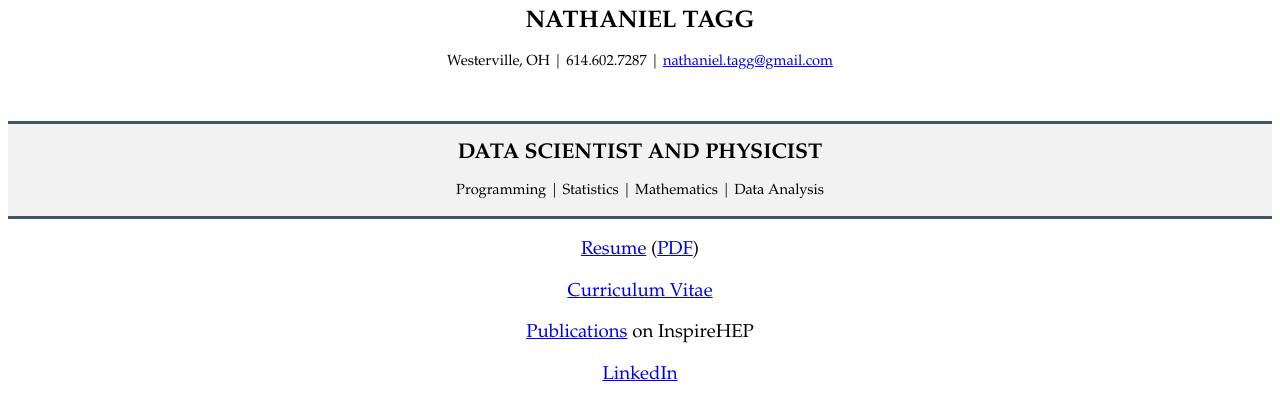
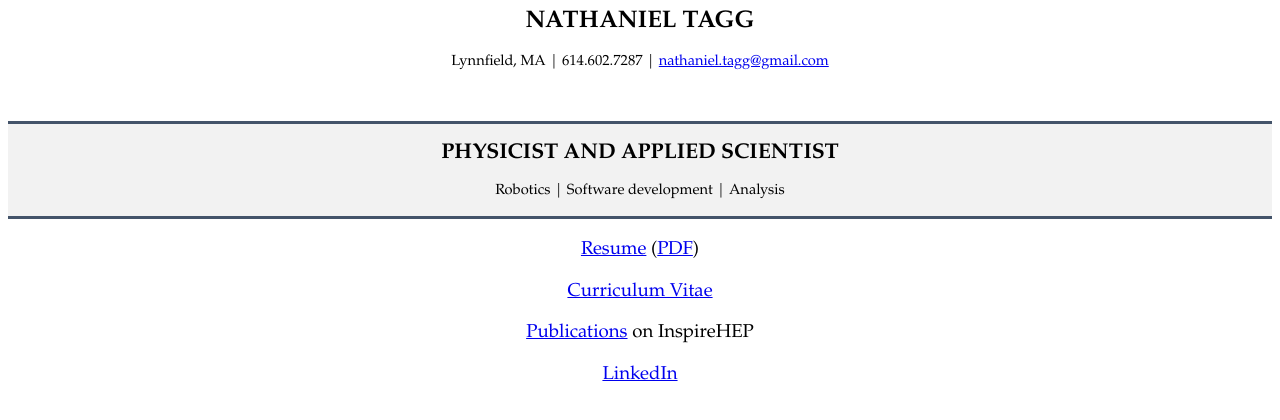
Before and after one commit to nathanieltagg/nathanieltagg.github.io, a plain HTML site: page index.html in a window 1280 px wide. Drawn offline with Linux system fonts and the light colour scheme.

Commit message:
Modernize front page a bit

```diff
--- a/index.html
+++ b/index.html
@@ -7,7 +7,7 @@ font-family:"Garamond",serif;text-transform:uppercase'>Nathaniel Tagg<o:p></o:p>
 
 <p class=msolistparagraph0CxSpLast align=center style='margin-left:0in;
 mso-add-space:auto;text-align:center'><span style='font-size:11.0pt;font-family:
-"Garamond",serif'>Westerville, OH | 614.602.7287 | </span><a
+"Garamond",serif'>Lynnfield, MA | 614.602.7287 | </span><a
 href="mailto:nathaniel.tagg@gmail.com"><span style='font-size:11.0pt;
 font-family:"Garamond",serif'>nathaniel.tagg@gmail.com</span></a><span
 style='font-size:11.0pt;font-family:"Garamond",serif'><o:p></o:p></span></p>
@@ -23,8 +23,7 @@ mso-background-themecolor:background1;mso-background-themeshade:242;border:
 none;mso-border-top-alt:solid #44546A 2.25pt;mso-border-top-themecolor:text2;
 padding:0in;mso-padding-alt:1.0pt 0in 0in 0in'><b><span style='font-size:16.0pt;
 font-family:"Garamond",serif;mso-bidi-font-family:"Times New Roman \(Body CS\)";
-color:black;mso-color-alt:windowtext;text-transform:uppercase'>Data Scientist and
-Physicist</span></b><b><span style='font-size:16.0pt;font-family:"Garamond",serif;
+color:black;mso-color-alt:windowtext;text-transform:uppercase'>Physicist and Applied Scientist</span></b><b><span style='font-size:16.0pt;font-family:"Garamond",serif;
 mso-bidi-font-family:"Times New Roman \(Body CS\)";text-transform:uppercase'><o:p></o:p></span></b></p>
 <!--
 </div>
@@ -37,8 +36,8 @@ mso-background-themecolor:background1;mso-background-themeshade:242'> -->
 mso-background-themecolor:background1;mso-background-themeshade:242;border:
 none;mso-border-bottom-alt:solid #44546A 2.25pt;mso-border-bottom-themecolor:
 text2;padding:0in;mso-padding-alt:0in 0in 1.0pt 0in'><span style='font-size:
-11.0pt;font-family:"Garamond",serif;color:black;mso-color-alt:windowtext'>Programming
-| Statistics | Mathematics | Data Analysis</span><span style='font-size:11.0pt;
+11.0pt;font-family:"Garamond",serif;color:black;mso-color-alt:windowtext'>Robotics | Software development
+| Analysis</span><span style='font-size:11.0pt;
 font-family:"Garamond",serif'><o:p></o:p></span></p>
 
 </div>
```
